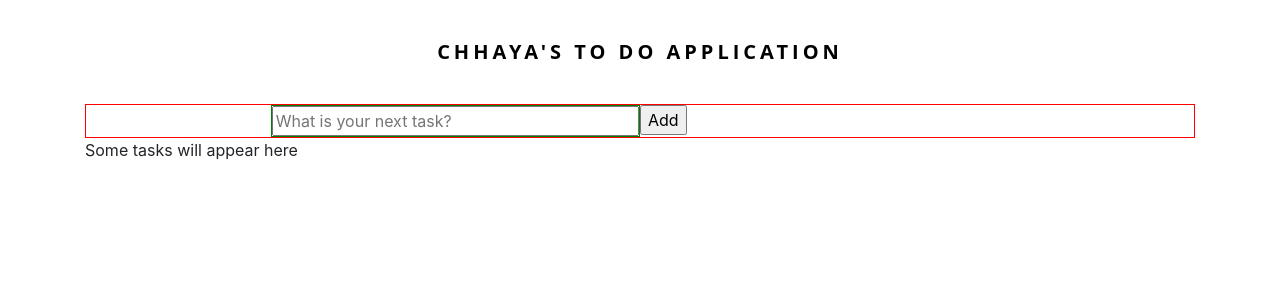
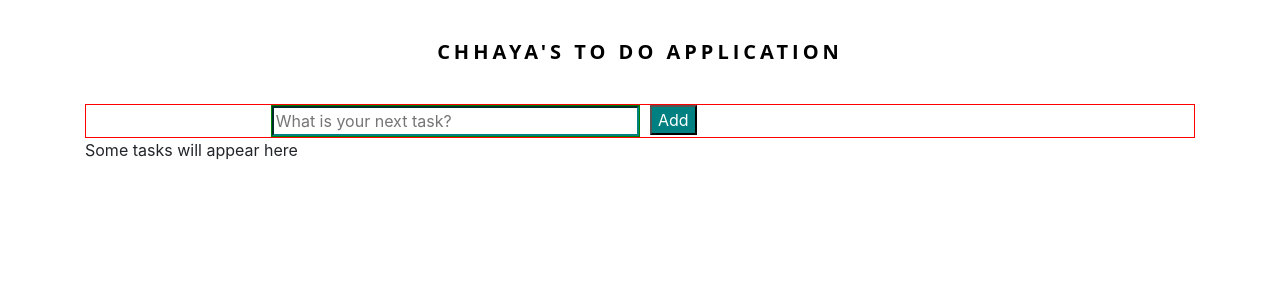
Before and after one commit to ChhayaPatel90/todo-app-frontend, a React app: page / in a window 1280 px wide. Shown: the top 300 px of the page. Built offline with nearby package versions, Linux system fonts and the light colour scheme.

Commit message:
Change colour of InputBox and AddButton components

```diff
--- a/src/components/AddButton.js
+++ b/src/components/AddButton.js
@@ -10,8 +10,9 @@ class AddButton extends React.Component {
 
 const styles = {
     AddButton : {
-    textAlign: "center",
-    position: "relative; left:auto; right:auto"
+        marginLeft: "10px",
+        color: "white",
+        backgroundColor: "teal"
     }
 };
 
--- a/src/components/InputBox.js
+++ b/src/components/InputBox.js
@@ -10,7 +10,9 @@ class InputBox extends React.Component {
 
 const styles = {
     InputBox: {
-        width: "100%"
+        width: "100%",
+        borderWidth: "2px",
+        borderColor: "teal"
     }
 };
 
```
